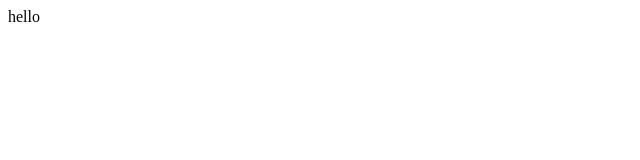
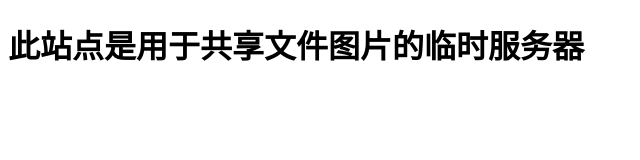
Before and after one commit to LarryFranken/share, a plain HTML site: page index.html in a window 1280 px wide. Shown: the whole page, without its empty margins (0-640 px from the left). Drawn offline with Linux system fonts and the light colour scheme.

Commit message:
Update index.html

```diff
--- a/index.html
+++ b/index.html
@@ -1,9 +1,9 @@
- <!DOCTYPE html>
+<!DOCTYPE html>
 <html>
 <head>
 	<title></title>
 </head>
 <body>
-	hello
+	<h1>此站点是用于共享文件图片的临时服务器</h1>
 </body>
 </html>
```
